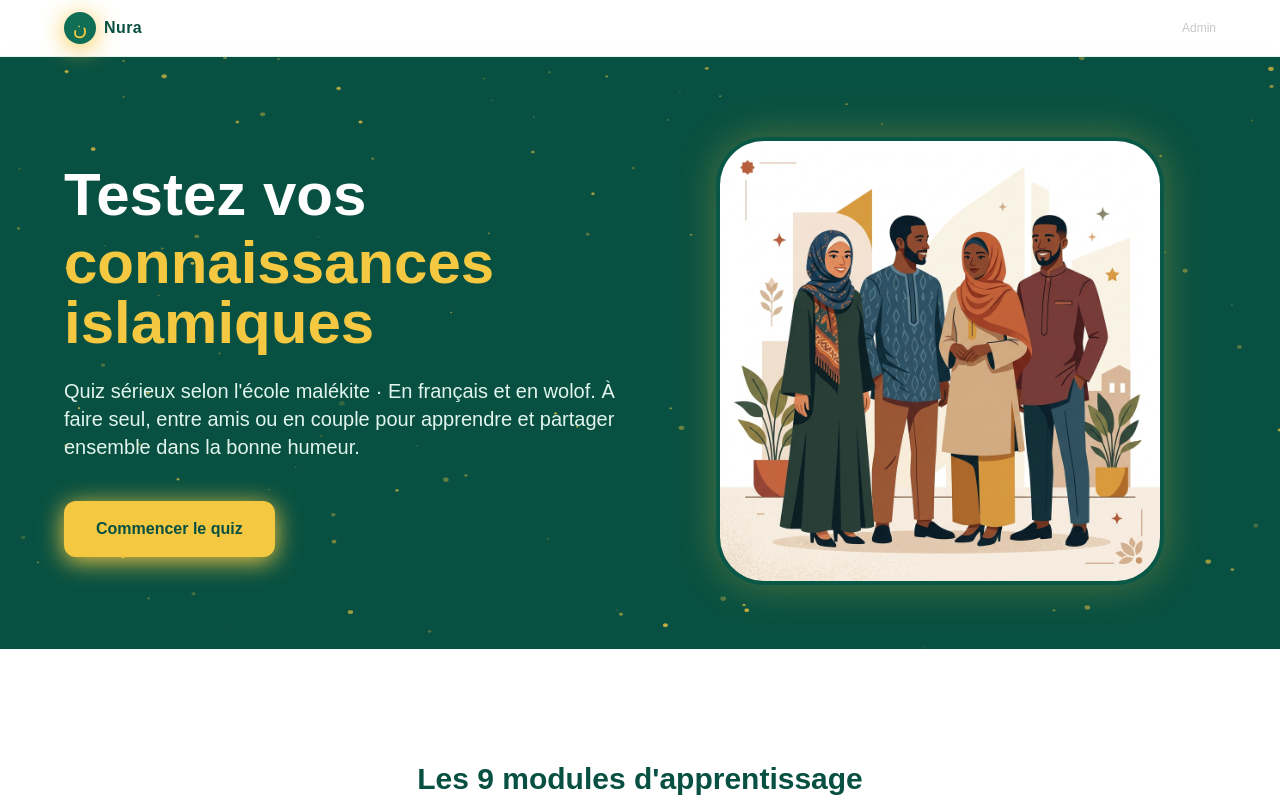
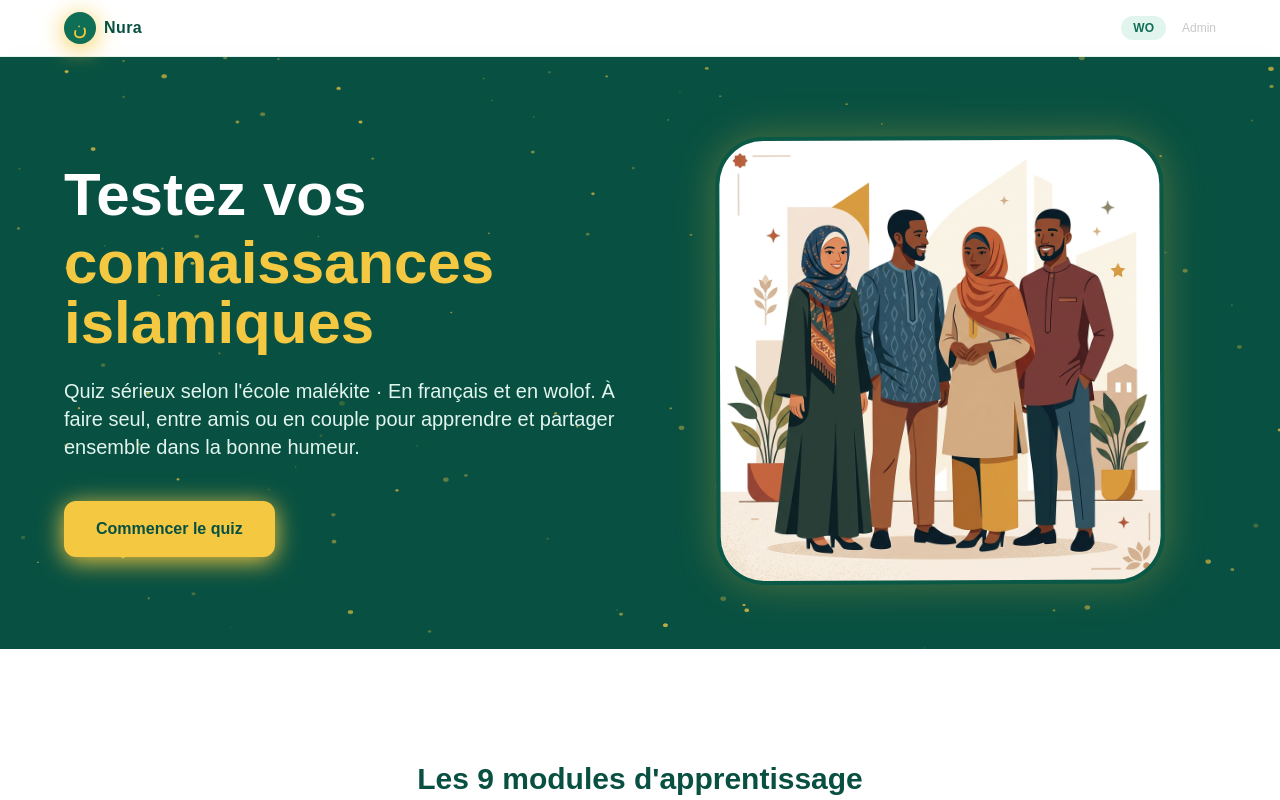
Before and after one commit to rahmaneking-sudo/nura, a React (Vite) app: page / in a window 1280 px wide. Shown: the top 800 px of the page. Built offline with nearby package versions, Linux system fonts and the light colour scheme.

Commit message:
Setup react-i18next, add translation button, animate landing image

```diff
--- a/src/components/layout/Navbar.jsx
+++ b/src/components/layout/Navbar.jsx
@@ -1,7 +1,14 @@
 import { Link } from 'react-router-dom'
 import { motion } from 'framer-motion'
+import { useTranslation } from 'react-i18next'
 
 export default function Navbar() {
+  const { i18n } = useTranslation()
+
+  const toggleLang = () => {
+    i18n.changeLanguage(i18n.language === 'fr' ? 'wo' : 'fr')
+  }
+
   return (
     <motion.nav
       initial={{ y: -100 }}
@@ -15,6 +22,12 @@ export default function Navbar() {
           <span className="font-sans font-semibold text-emerald-dark tracking-wide">Nura</span>
         </Link>
         <div className="flex items-center gap-4">
+          <button
+            onClick={toggleLang}
+            className="text-xs font-bold text-emerald-primary bg-emerald-light px-3 py-1 rounded-full uppercase hover:bg-emerald-primary hover:text-white transition-colors"
+          >
+            {i18n.language === 'fr' ? 'WO' : 'FR'}
+          </button>
           <Link to="/admin" className="text-xs text-nura-muted opacity-30 hover:opacity-100 hover:text-emerald-primary transition-all">Admin</Link>
         </div>
       </div>
--- /dev/null
+++ b/src/i18n/config.js
@@ -0,0 +1,21 @@
+import i18n from 'i18next'
+import { initReactI18next } from 'react-i18next'
+
+import fr from './fr.json'
+import wo from './wo.json'
+
+i18n
+  .use(initReactI18next)
+  .init({
+    resources: {
+      fr: { translation: fr },
+      wo: { translation: wo }
+    },
+    lng: 'fr',
+    fallbackLng: 'fr',
+    interpolation: {
+      escapeValue: false
+    }
+  })
+
+export default i18n
--- a/src/i18n/fr.json
+++ b/src/i18n/fr.json
@@ -9,8 +9,9 @@
   "hero": {
     "verset": "وَمِنْ آيَاتِهِ أَنْ خَلَقَ لَكُم مِّنْ أَنفُسِكُمْ أَزْوَاجًا لِّتَسْكُنُوا إِلَيْهَا",
     "traduction": "Et parmi Ses signes, Il a créé pour vous des épouses afin que vous viviez en tranquillité avec elles — Ar-Rum 30:21",
-    "titre": "Découvre ta compatibilité islamique",
-    "soustitre": "Quiz sérieux selon l'école malékite · En français et en wolof",
+    "titre": "Testez vos",
+    "titre_highlight": "connaissances islamiques",
+    "soustitre": "Quiz sérieux selon l'école malékite · En français et en wolof. À faire seul, entre amis ou en couple pour apprendre et partager ensemble dans la bonne humeur.",
     "cta": "Commencer le quiz",
     "cta2": "Se connecter avec Google"
   },
--- a/src/i18n/wo.json
+++ b/src/i18n/wo.json
@@ -5,8 +5,9 @@
     "login": "Sàkk ak Google"
   },
   "hero": {
-    "titre": "Xam sa jëf ci Islam",
-    "soustitre": "Quiz bu dëgër ci Coran ak Sunna · Ci français ak wolof",
+    "titre": "Nattal sa",
+    "titre_highlight": "xam-xam ci l'Islam",
+    "soustitre": "Quiz bu dëgër ci ngiir mbirum diine · Ci français ak wolof. Ngir def ko sa bopp, ak say xarit wala ak sa jëkkër/jabar ngir jàng.",
     "cta": "Tambali quiz bi"
   },
   "quiz": {
--- a/src/main.jsx
+++ b/src/main.jsx
@@ -2,6 +2,7 @@ import { StrictMode } from 'react'
 import { createRoot } from 'react-dom/client'
 import App from './App.jsx'
 import './styles/globals.css'
+import './i18n/config'
 
 createRoot(document.getElementById('root')).render(
   <StrictMode>
--- a/src/pages/Landing.jsx
+++ b/src/pages/Landing.jsx
@@ -1,12 +1,15 @@
 import { motion } from 'framer-motion'
 import { Helmet } from 'react-helmet-async'
 import { Link } from 'react-router-dom'
+import { useTranslation } from 'react-i18next'
 import ParticlesCanvas from '@/components/landing/ParticlesCanvas'
 import TestimonialsCarousel from '@/components/landing/TestimonialsCarousel'
 import AdSenseBlock from '@/components/ui/AdSenseBlock'
 import { MODULES } from '@/data'
 
 export default function Landing() {
+  const { t } = useTranslation()
+
   return (
     <motion.div
       initial={{ opacity: 0 }}
@@ -29,7 +32,7 @@ export default function Landing() {
               transition={{ delay: 0.2 }}
               className="text-4xl md:text-5xl lg:text-6xl font-bold mb-6 font-sans text-white leading-tight"
             >
-              Testez vos <span className="text-gold block mt-2">connaissances islamiques</span>
+              {t('hero.titre')} <span className="text-gold block mt-2">{t('hero.titre_highlight')}</span>
             </motion.h1>
             <motion.p
               initial={{ opacity: 0, y: 20 }}
@@ -37,8 +40,7 @@ export default function Landing() {
               transition={{ delay: 0.4 }}
               className="text-lg md:text-xl text-emerald-light mb-10 max-w-xl mx-auto md:mx-0"
             >
-              Quiz sérieux selon l'école malékite · En français et en wolof.
-              À faire seul, entre amis ou en couple pour apprendre et partager ensemble dans la bonne humeur.
+              {t('hero.soustitre')}
             </motion.p>
             <motion.div
               initial={{ opacity: 0, y: 20 }}
@@ -46,7 +48,7 @@ export default function Landing() {
               transition={{ delay: 0.6 }}
             >
               <a href="#modules" className="inline-block bg-gold text-emerald-dark font-semibold px-8 py-4 rounded-nura shadow-gold hover:bg-gold-light transition-all transform hover:scale-105">
-                Commencer le quiz
+                {t('hero.cta')}
               </a>
             </motion.div>
           </div>
@@ -57,9 +59,19 @@ export default function Landing() {
             transition={{ delay: 0.5, duration: 0.8 }}
             className="flex-1 hidden md:block"
           >
-            <div className="relative w-full max-w-md mx-auto aspect-square rounded-[3rem] overflow-hidden shadow-[0_0_40px_rgba(245,200,66,0.3)] animate-float border-4 border-emerald-primary/30">
-              <img src="/illustration.png" alt="Couples musulmans" className="w-full h-full object-cover" />
-            </div>
+            <motion.div
+              animate={{ y: [0, -15, 0], rotate: [0, 2, -2, 0] }}
+              transition={{ duration: 6, repeat: Infinity, ease: "easeInOut" }}
+              className="relative w-full max-w-md mx-auto aspect-square rounded-[3rem] overflow-hidden shadow-[0_0_40px_rgba(245,200,66,0.3)] border-4 border-emerald-primary/30"
+            >
+              <motion.img
+                animate={{ scale: [1, 1.05, 1] }}
+                transition={{ duration: 8, repeat: Infinity, ease: "easeInOut" }}
+                src="/illustration.png"
+                alt="Couples musulmans"
+                className="w-full h-full object-cover"
+              />
+            </motion.div>
           </motion.div>
         </div>
       </section>
```
